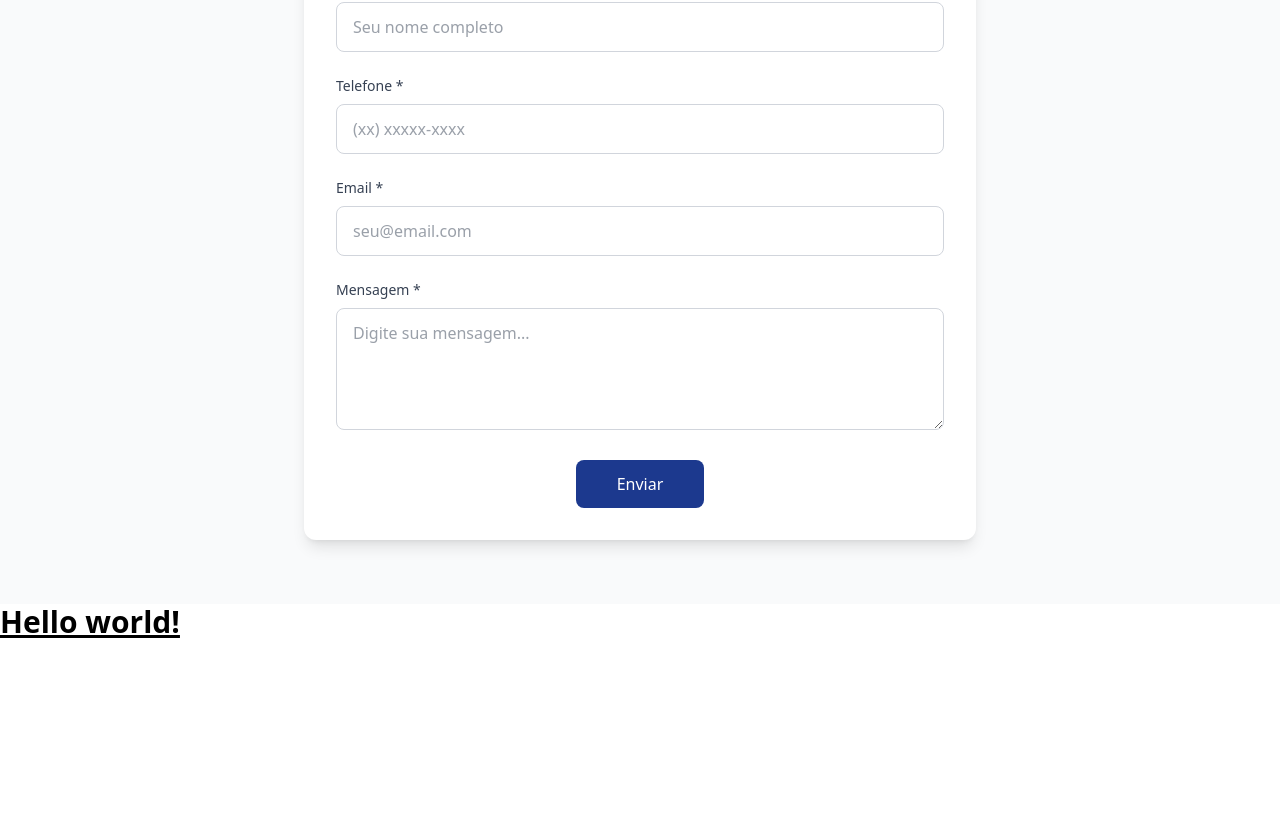
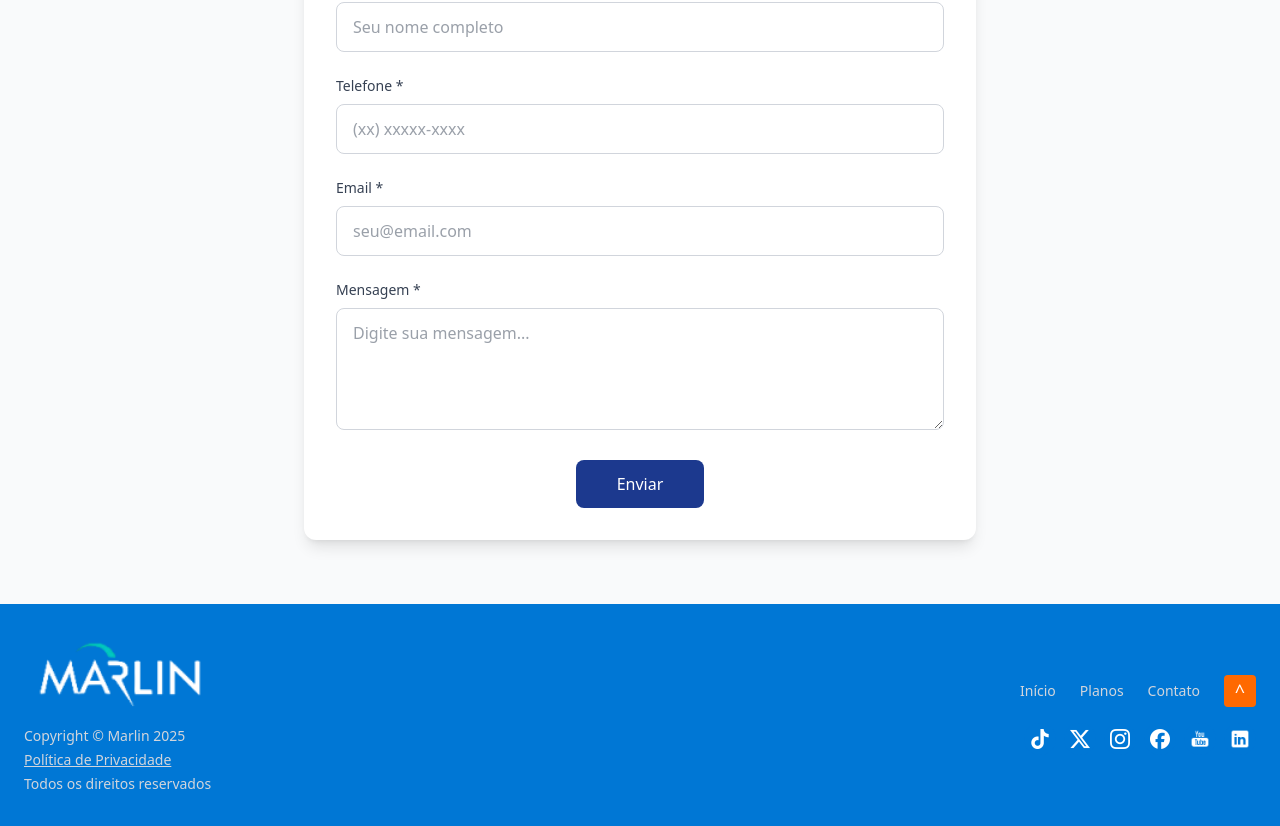
Before and after one commit to fabiords07/plano-odontologico, an Angular app: page / in a window 1280 px wide. Shown: the part 1324-2150 px from the top of the page. Before the commit the page ends 1966 px from the top, so only its background shows below. Built offline with nearby package versions, Linux system fonts and the light colour scheme; no server answers.

Commit message:
feat: integrate footer component into main application

```diff
--- a/src/app/app.component.html
+++ b/src/app/app.component.html
@@ -3,7 +3,5 @@
   <app-hero></app-hero>
   <app-planos-section></app-planos-section>
   <app-contact-section></app-contact-section>
-  <h1 class="text-3xl font-bold underline">
-    Hello world!
-  </h1>
+  <app-footer></app-footer>
 </div>
--- a/src/app/app.component.ts
+++ b/src/app/app.component.ts
@@ -4,10 +4,11 @@ import { HeaderComponent } from "./components/header/header.component";
 import { HeroComponent } from "./components/hero/hero.component";
 import { PlanosSectionComponent } from "./components/planos-section/planos-section.component";
 import { ContactSectionComponent } from "./components/contact-section/contact-section.component";
+import { FooterComponent } from "./components/footer/footer.component";
 
 @Component({
   selector: 'app-root',
-  imports: [RouterOutlet, HeaderComponent, HeroComponent, PlanosSectionComponent, ContactSectionComponent],
+  imports: [RouterOutlet, HeaderComponent, HeroComponent, PlanosSectionComponent, ContactSectionComponent, FooterComponent],
   templateUrl: './app.component.html',
   styleUrl: './app.component.css'
 })
```
Also changed, not shown: 1 other file (tests, documents, lock files or other folders).
